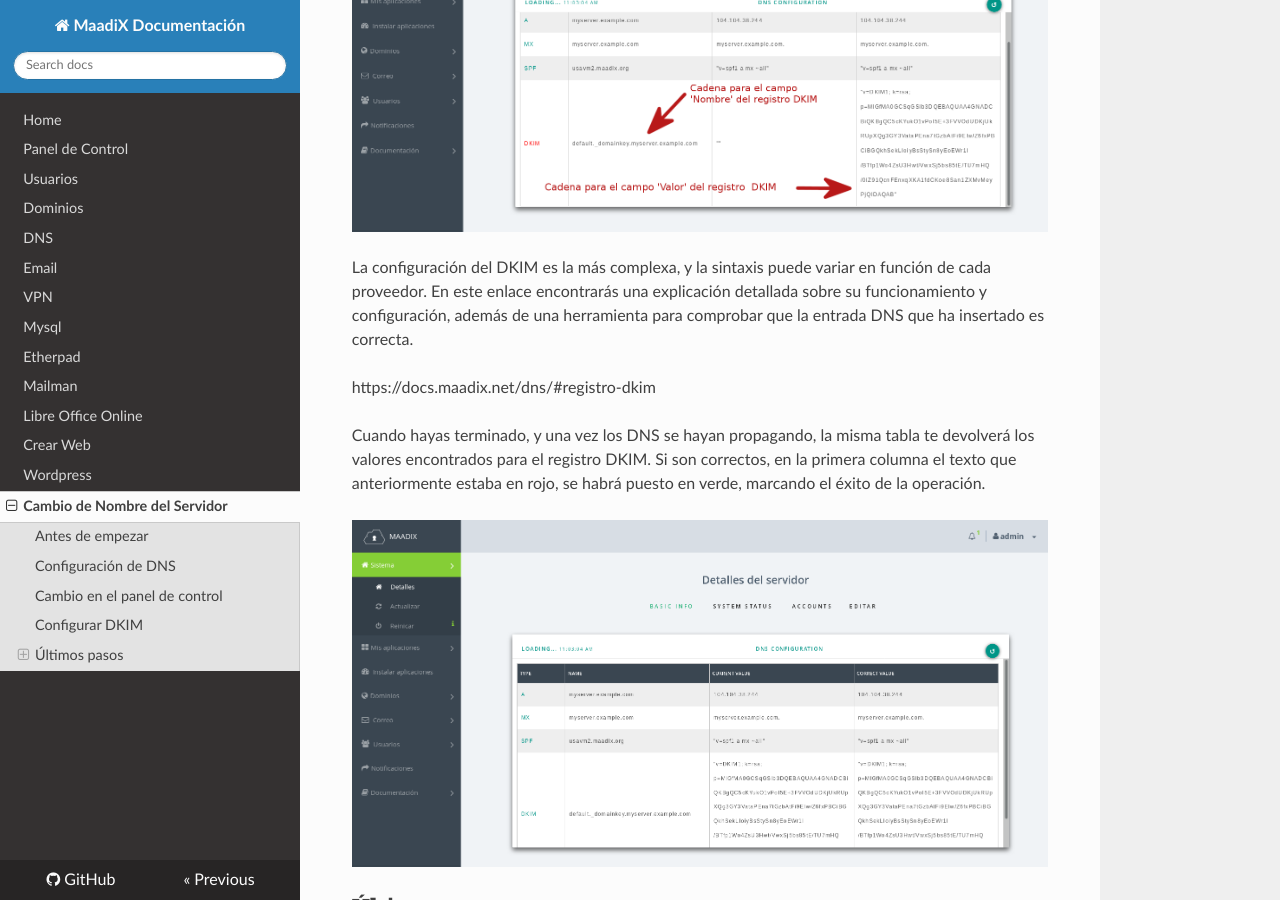
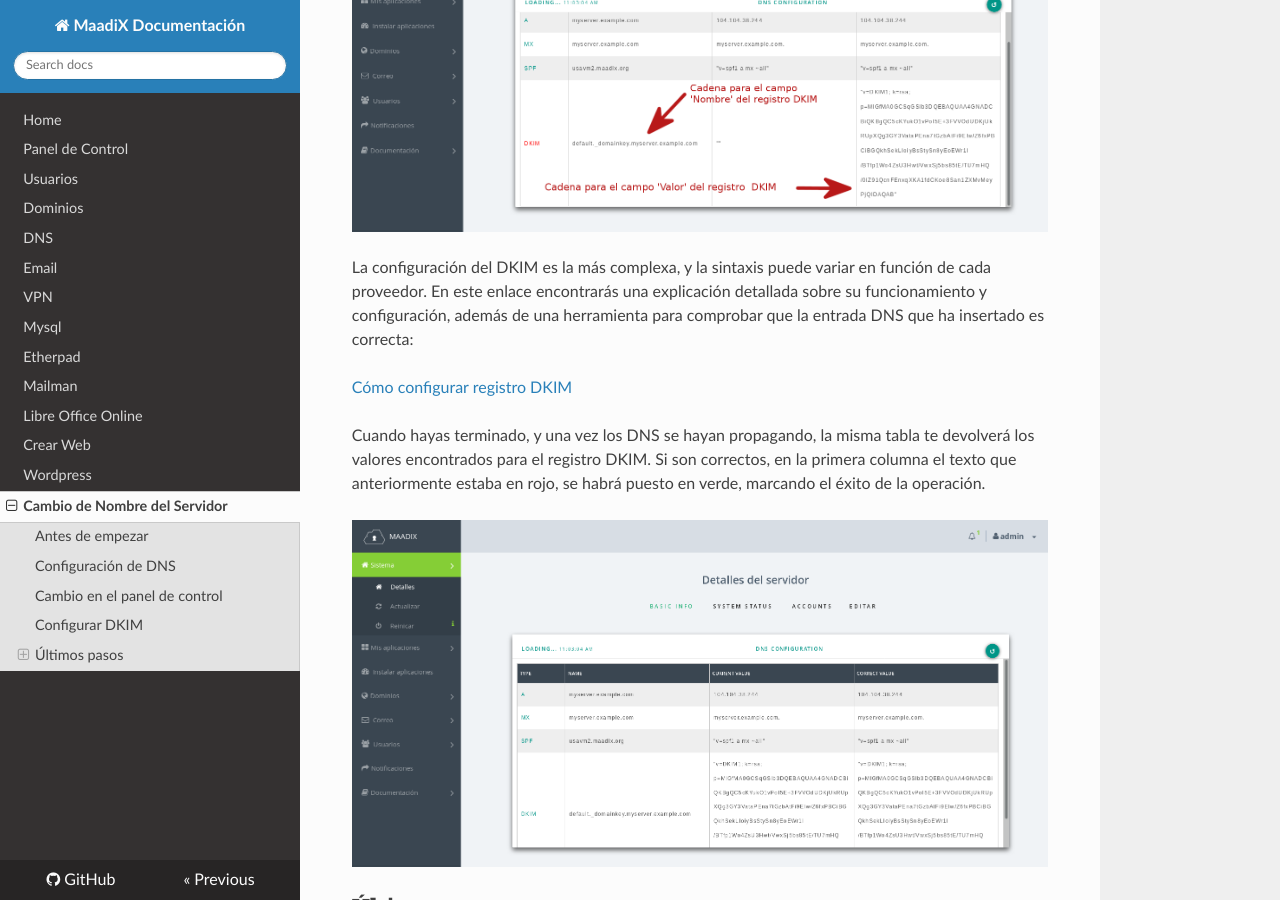
Before and after one commit to MaadixNet/docs, an MkDocs documentation site: the page built from docs/fqdn.md, in a window 1280 px wide and 900 px high, scrolled down 4492 px. Built offline with MkDocs 1.6.1, drawn with Linux system fonts in a browser that asks for light colours; nearby versions of some CDN libraries; old or Windows-style settings are respelled for this version of MkDocs.

Commit message:
internal link

```diff
--- a/docs/fqdn.md
+++ b/docs/fqdn.md
@@ -87,9 +87,9 @@
 ![Dns table no dkim](img/fqdn/dns-table-no-dkim.png)
 
 
-La configuración del DKIM es la más complexa, y la sintaxis puede variar en función de cada proveedor. En este enlace encontrarás una explicación detallada sobre su funcionamiento y configuración, además de una herramienta para comprobar que la entrada DNS que ha insertado es correcta.
+La configuración del DKIM es la más complexa, y la sintaxis puede variar en función de cada proveedor. En este enlace encontrarás una explicación detallada sobre su funcionamiento y configuración, además de una herramienta para comprobar que la entrada DNS que ha insertado es correcta:
 
-https://docs.maadix.net/dns/#registro-dkim
+[Cómo configurar registro DKIM](dns/#registro-dkim)
 
 
 Cuando hayas terminado, y una vez los DNS se hayan propagando, la misma tabla te devolverá  los valores encontrados para el registro DKIM. Si son correctos, en la primera columna el texto que anteriormente estaba en rojo, se habrá puesto en verde, marcando el éxito de la operación.
```
